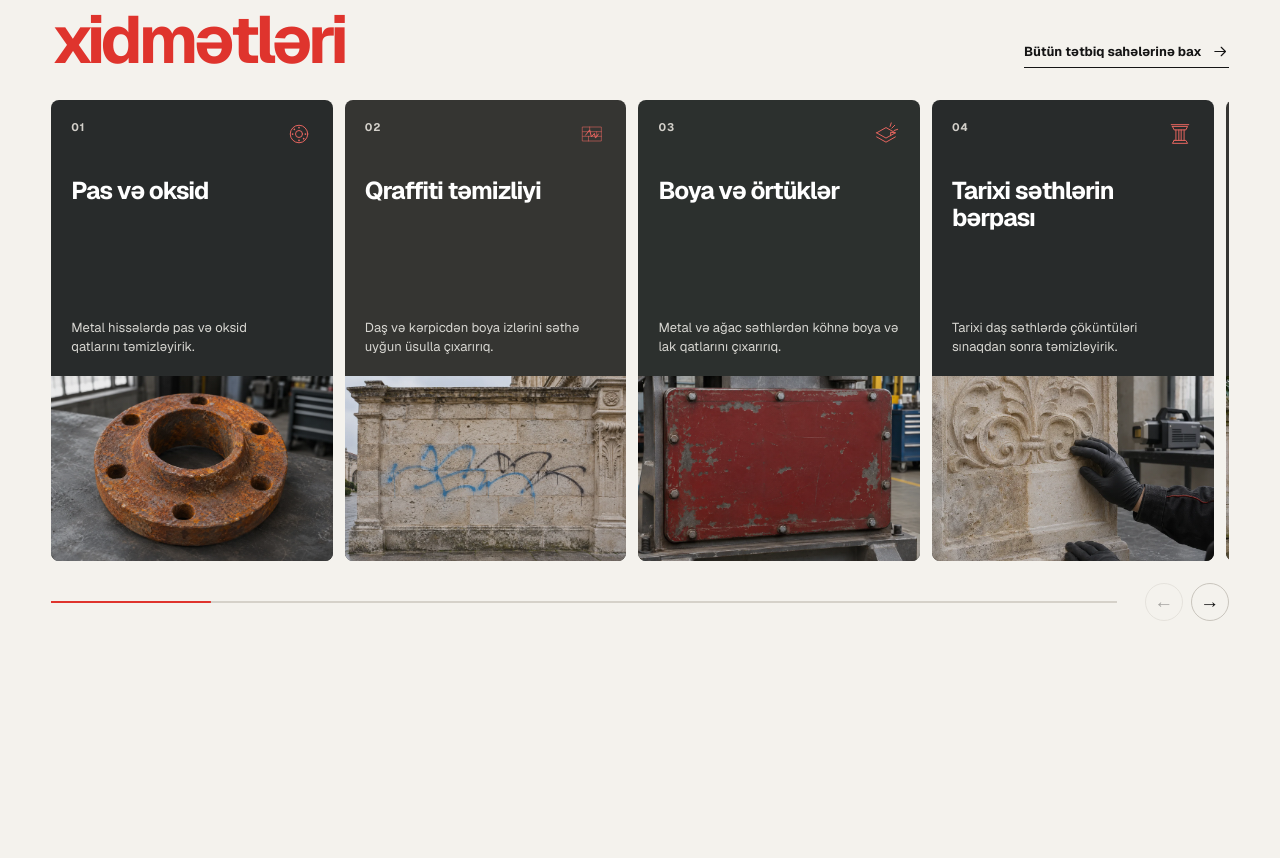
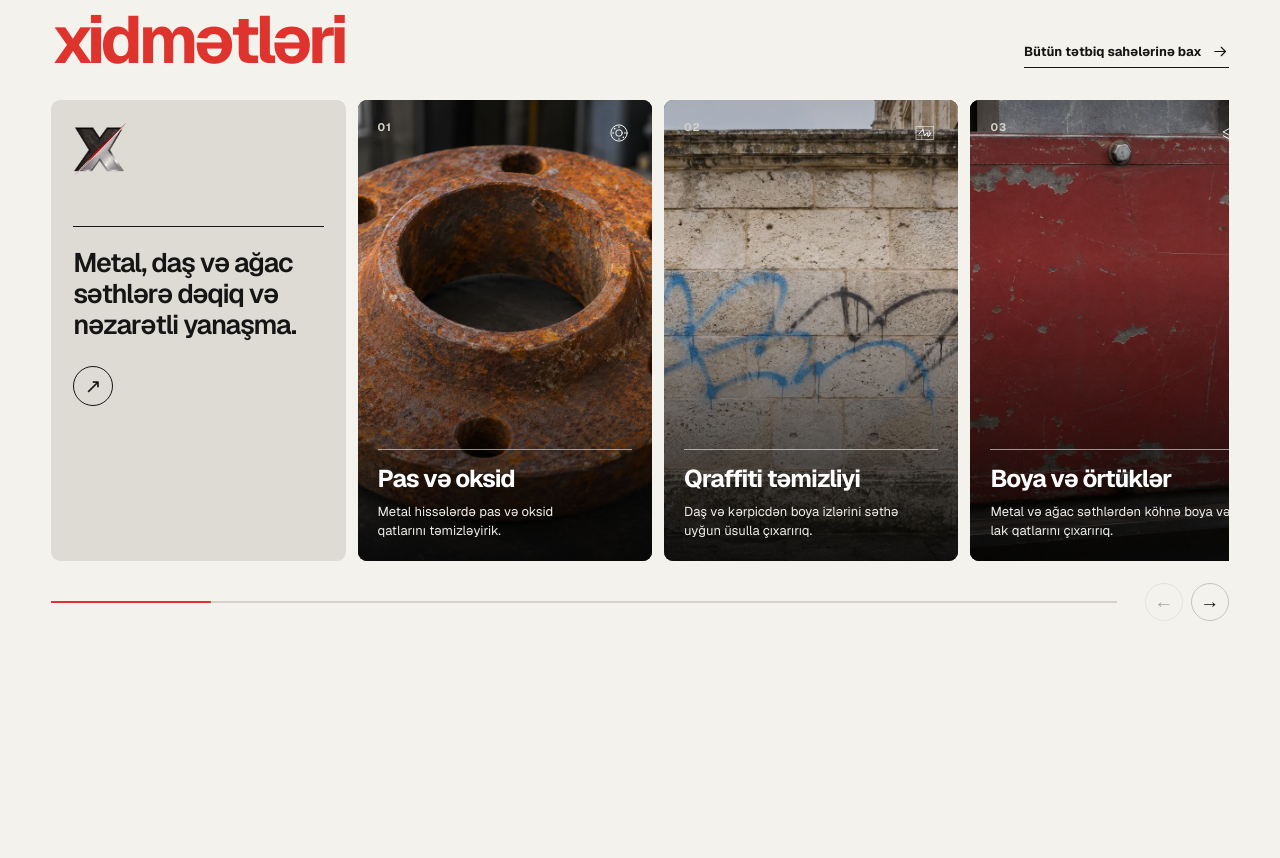
Before and after one commit to Kvseis/LaserX-Website, a Next.js app: page / in a window 1280 px wide. Shown: the part 3962-4820 px from the top of the page. Built offline with nearby package versions, Linux system fonts and the light colour scheme.

Commit message:
Homepage services cards animation update

```diff
--- a/scripts/visual-check.mjs
+++ b/scripts/visual-check.mjs
@@ -215,7 +215,7 @@ async function verifyLanguages() {
       || (await page.getByRole('heading', { name: services, exact: true }).count()) !== 1) {
       throw new Error(`${locale}: ana səhifənin dil versiyası natamamdır`);
     }
-    const serviceLink = page.locator('#xidmetler a');
+    const serviceLink = page.locator('#xidmetler a').first();
     if ((await serviceLink.getAttribute('href')) !== `/${locale}/technology#tetbiqler`) {
       throw new Error(`${locale}: xidmətlərdən keçid seçilmiş dili saxlamır`);
     }
--- a/src/components/ServicesShowcase.module.css
+++ b/src/components/ServicesShowcase.module.css
@@ -6,23 +6,35 @@
 .link { margin-bottom: 4px; padding-bottom: 7px; display: inline-flex; align-items: center; gap: 10px; flex: 0 0 auto; border-bottom: 1px solid currentColor; font-size: 13px; font-weight: 650; transition: color 180ms ease; }
 .link:hover, .link:focus-visible { color: var(--red); }
 .link svg { width: 17px; height: 17px; fill: none; stroke: currentColor; stroke-width: 1.6; stroke-linecap: round; stroke-linejoin: round; }
-.grid { display: grid; grid-auto-flow: column; grid-auto-columns: clamp(235px, 22vw, 290px); gap: 12px; padding-bottom: 2px; overflow-x: auto; overscroll-behavior-inline: contain; scroll-snap-type: x mandatory; scrollbar-width: none; }
+.grid { display: grid; grid-auto-flow: column; grid-auto-columns: clamp(250px, 23vw, 310px); gap: 12px; padding-bottom: 2px; overflow-x: auto; overscroll-behavior-inline: contain; scrollbar-width: none; }
 .grid::-webkit-scrollbar { display: none; }
-.service { height: clamp(410px, 36vw, 480px); min-width: 0; display: flex; flex-direction: column; overflow: hidden; color: #fff; background: #282b2b; border-radius: 8px; scroll-snap-align: start; transition: background 240ms ease, transform 240ms ease; }
-.service:nth-child(3n + 2) { background: #353532; }
-.service:nth-child(3n) { background: #2c302e; }
-.service:hover { background: #3a2928; }
-.cardContent { min-height: 0; padding: 20px; display: flex; flex: 1 1 auto; flex-direction: column; }
-.cardTop { display: flex; align-items: start; justify-content: space-between; }
+.service, .brandCard { position: relative; height: clamp(420px, 36vw, 490px); min-width: 0; overflow: hidden; border-radius: 9px; scroll-snap-align: start; }
+.service { display: flex; flex-direction: column; justify-content: end; color: #fff; background: var(--dark); }
+.brandCard { padding: 22px; display: flex; flex-direction: column; color: var(--ink); background: #dedbd4; transition: color 450ms ease, background-color 450ms ease; }
+.brandCard > img { width: 54px; height: 54px; object-fit: contain; }
+.brandMessage { margin-top: 50px; padding-top: 20px; border-top: 1px solid currentColor; }
+.brandMessage p { margin: 0; font-size: clamp(24px, 2.1vw, 30px); line-height: 1.16; font-weight: 550; letter-spacing: -.045em; text-wrap: pretty; }
+.brandMessage > span { width: 40px; height: 40px; margin-top: 26px; display: grid; place-items: center; border: 1px solid currentColor; border-radius: 50%; font-size: 20px; }
+.brandCard:hover, .brandCard:focus-visible { color: #fff; background: var(--red); }
+.cardContent { position: relative; z-index: 2; padding: 20px; pointer-events: none; }
+.cardTop { position: absolute; z-index: 2; top: 20px; left: 20px; right: 20px; display: flex; align-items: start; justify-content: space-between; pointer-events: none; }
 .number { color: #d3d0ca; font-size: 11px; font-weight: 650; letter-spacing: .08em; }
-.icon { width: 28px; height: 28px; color: #e86660; }
+.icon { width: 26px; height: 26px; color: #fff; }
 .icon svg { width: 100%; height: 100%; fill: none; stroke: currentColor; stroke-width: 1.7; stroke-linecap: round; stroke-linejoin: round; }
-.service h3 { max-width: 13ch; margin: 30px 0 0; font-size: clamp(21px, 1.9vw, 27px); line-height: 1.1; letter-spacing: -.04em; font-weight: 620; text-wrap: balance; }
-.service p { margin: auto 0 0; padding-top: 25px; color: #d7d6d1; font-size: 13px; line-height: 1.45; text-wrap: pretty; }
-.media { position: relative; height: 40%; flex: 0 0 40%; overflow: hidden; }
-.media::after { position: absolute; inset: 0; content: ''; background: linear-gradient(180deg, rgba(20,20,20,.08), rgba(20,20,20,.16)); pointer-events: none; }
-.media img { object-fit: cover; transition: transform 600ms ease; }
-.service:hover .media img { transform: scale(1.045); }
+.service h3 { max-width: 16ch; margin: 0; padding-top: 16px; border-top: 1px solid rgba(255,255,255,.55); font-size: clamp(22px, 1.9vw, 27px); line-height: 1.1; letter-spacing: -.04em; font-weight: 620; text-wrap: balance; }
+.service p { margin: 10px 0 0; color: #eeede9; font-size: 13px; line-height: 1.45; text-wrap: pretty; }
+.media { position: absolute; inset: 0; overflow: hidden; }
+.media::after { position: absolute; inset: 0; content: ''; background: linear-gradient(180deg, rgba(0,0,0,.23), transparent 35%, rgba(0,0,0,.15) 45%, rgba(0,0,0,.88)); pointer-events: none; }
+.media img { object-fit: cover; transition: transform 900ms cubic-bezier(.22,1,.36,1); }
+.service:hover .media img, .service:focus-within .media img { transform: scale(1.055); }
+.cardLink { position: absolute; z-index: 1; inset: 0; }
+.cardLink:focus-visible { outline: 3px solid var(--red); outline-offset: -4px; }
+.cursor { position: absolute; left: var(--pointer-x, 50%); top: var(--pointer-y, 42%); width: 54px; height: 54px; display: grid; place-items: center; border-radius: 50%; color: #fff; background: var(--red); font-size: 24px; transform: translate(-50%, -50%) scale(.6); opacity: 0; pointer-events: none; transition: opacity 200ms ease, transform 300ms ease; }
+@media (hover: hover) and (pointer: fine) {
+  .cardLink { cursor: none; }
+  .service:hover .cursor { opacity: 1; transform: translate(-50%, -50%) scale(1); }
+}
+.service:focus-within .cursor { opacity: 1; }
 .controls { margin-top: 20px; display: flex; align-items: center; justify-content: space-between; gap: 28px; }
 .track { height: 2px; display: block; flex: 1; overflow: hidden; background: #d5d1c9; }
 .track > span { width: 100%; height: 100%; display: block; background: var(--red); transform-origin: left; transition: transform 160ms ease; }
@@ -35,14 +47,14 @@
   .intro { min-height: 0; margin-bottom: 26px; display: block; }
   .services h2 { font-size: clamp(38px, 9vw, 52px); }
   .link { margin-top: 22px; font-size: 12px; }
-  .grid { grid-auto-columns: min(72vw, 290px); gap: 10px; }
-  .service { height: 420px; }
+  .grid { grid-auto-columns: min(76vw, 310px); gap: 10px; scroll-snap-type: x mandatory; }
+  .service, .brandCard { height: 420px; }
   .cardContent { padding: 19px; }
   .service h3 { font-size: 24px; }
   .service p { font-size: 13px; }
   .controls { margin-top: 16px; }
 }
 @media (prefers-reduced-motion: reduce) {
-  .service, .media img, .track > span, .arrows button, .link { transition: none; }
-  .service:hover .media img { transform: none; }
+  .service, .brandCard, .cursor, .media img, .track > span, .arrows button, .link { transition: none; }
+  .service:hover .media img, .service:focus-within .media img { transform: none; }
 }
--- a/src/components/ServicesShowcase.tsx
+++ b/src/components/ServicesShowcase.tsx
@@ -66,16 +66,42 @@ export default function ServicesShowcase({ copy, technologyPath }: {
   useEffect(() => {
     const rail = railRef.current;
     if (!rail) return;
+    let frame = 0;
+    let target = rail.scrollLeft;
+    const reducedMotion = window.matchMedia('(prefers-reduced-motion: reduce)');
+    const animate = () => {
+      const difference = target - rail.scrollLeft;
+      if (Math.abs(difference) < .8) {
+        rail.scrollLeft = target;
+        frame = 0;
+        return;
+      }
+      rail.scrollLeft += difference * .12;
+      frame = requestAnimationFrame(animate);
+    };
     const handleWheel = (event: WheelEvent) => {
       if (window.innerWidth <= 760 || Math.abs(event.deltaX) >= Math.abs(event.deltaY)) return;
       const remaining = rail.scrollWidth - rail.clientWidth;
       if ((event.deltaY > 0 && rail.scrollLeft >= remaining - 2) ||
         (event.deltaY < 0 && rail.scrollLeft <= 2)) return;
       event.preventDefault();
-      rail.scrollLeft += event.deltaY;
+      if (!frame) target = rail.scrollLeft;
+      const delta = event.deltaY * (event.deltaMode === 1 ? 16 : event.deltaMode === 2 ? rail.clientWidth : 1);
+      target = Math.max(0, Math.min(remaining, target + delta));
+      if (reducedMotion.matches) rail.scrollLeft = target;
+      else if (!frame) frame = requestAnimationFrame(animate);
+    };
+    const cancelAnimation = () => {
+      cancelAnimationFrame(frame);
+      frame = 0;
     };
     rail.addEventListener('wheel', handleWheel, { passive: false });
-    return () => rail.removeEventListener('wheel', handleWheel);
+    rail.addEventListener('pointerdown', cancelAnimation);
+    return () => {
+      cancelAnimation();
+      rail.removeEventListener('wheel', handleWheel);
+      rail.removeEventListener('pointerdown', cancelAnimation);
+    };
   }, []);
 
   const updateProgress = () => {
@@ -89,7 +115,8 @@ export default function ServicesShowcase({ copy, technologyPath }: {
     const rail = railRef.current;
     const card = rail?.querySelector<HTMLElement>(`.${styles.service}`);
     if (!rail || !card) return;
-    rail.scrollBy({ left: direction * (card.offsetWidth + 12), behavior: 'smooth' });
+    rail.dispatchEvent(new Event('pointerdown'));
+    rail.scrollBy({ left: direction * (card.offsetWidth + 12), behavior: window.matchMedia('(prefers-reduced-motion: reduce)').matches ? 'instant' : 'smooth' });
   };
 
   return (
@@ -103,17 +130,27 @@ export default function ServicesShowcase({ copy, technologyPath }: {
           </a>
         </div>
         <div className={styles.grid} ref={railRef} onScroll={updateProgress}>
+          <a className={styles.brandCard} href={`${technologyPath}#tetbiqler`}>
+            <Image src="/images/logo-mark-transparent.png" width={54} height={54} alt="LaserX" />
+            <div className={styles.brandMessage}><p>{copy.statement}</p><span aria-hidden="true">↗</span></div>
+          </a>
           {copy.items.map(([title, description], index) => (
-            <article className={styles.service} key={title}>
-              <div className={styles.cardContent}>
-                <div className={styles.cardTop}>
+            <article className={styles.service} key={title}
+              onPointerMove={(event) => {
+                const bounds = event.currentTarget.getBoundingClientRect();
+                event.currentTarget.style.setProperty('--pointer-x', `${event.clientX - bounds.left}px`);
+                event.currentTarget.style.setProperty('--pointer-y', `${event.clientY - bounds.top}px`);
+              }}>
+              <div className={styles.media}><Image src={serviceImages[index]} alt="" fill sizes="(max-width: 760px) 76vw, 310px" /></div>
+              <a className={styles.cardLink} href={`${technologyPath}#tetbiqler`} aria-label={title}><span className={styles.cursor} aria-hidden="true">↗</span></a>
+              <div className={styles.cardTop}>
                   <span className={styles.number}>{String(index + 1).padStart(2, '0')}</span>
                   <div className={styles.icon} aria-hidden="true"><svg viewBox="0 0 48 48">{serviceIcons[index].icon}</svg></div>
-                </div>
+              </div>
+              <div className={styles.cardContent}>
                 <h3>{title}</h3>
                 <p>{description}</p>
               </div>
-              <div className={styles.media}><Image src={serviceImages[index]} alt="" fill sizes="(max-width: 760px) 72vw, 290px" /></div>
             </article>
           ))}
         </div>
--- a/src/lib/messages/az.ts
+++ b/src/lib/messages/az.ts
@@ -72,6 +72,7 @@ const az = {
     ],
   },
   services: {
+    statement: 'Metal, daş və ağac səthlərə dəqiq və nəzarətli yanaşma.',
     previous: 'Əvvəlki xidmətlər',
     next: 'Növbəti xidmətlər',
     heading: ['Lazer təmizləmə', 'xidmətləri'],
--- a/src/lib/messages/en.ts
+++ b/src/lib/messages/en.ts
@@ -74,6 +74,7 @@ const en: SiteCopy = {
     ],
   },
   services: {
+    statement: 'A precise, controlled approach to metal, stone and wood surfaces.',
     previous: 'Previous services',
     next: 'Next services',
     heading: ['Laser cleaning', 'services'],
--- a/src/lib/messages/ru.ts
+++ b/src/lib/messages/ru.ts
@@ -74,6 +74,7 @@ const ru: SiteCopy = {
     ],
   },
   services: {
+    statement: 'Точный и контролируемый подход к металлу, камню и дереву.',
     previous: 'Предыдущие услуги',
     next: 'Следующие услуги',
     heading: ['Услуги', 'лазерной очистки'],
--- a/src/lib/messages/tr.ts
+++ b/src/lib/messages/tr.ts
@@ -74,6 +74,7 @@ const tr: SiteCopy = {
     ],
   },
   services: {
+    statement: 'Metal, taş ve ahşap yüzeylere hassas ve kontrollü yaklaşım.',
     previous: 'Önceki hizmetler',
     next: 'Sonraki hizmetler',
     heading: ['Lazer temizleme', 'hizmetleri'],
```
